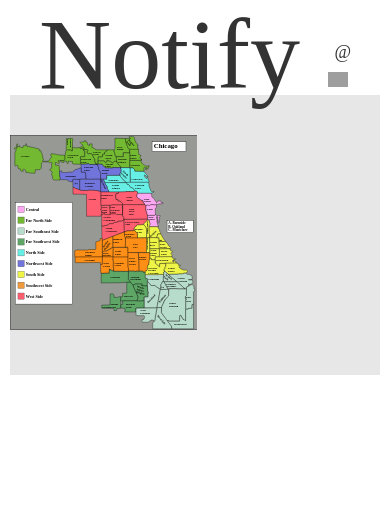
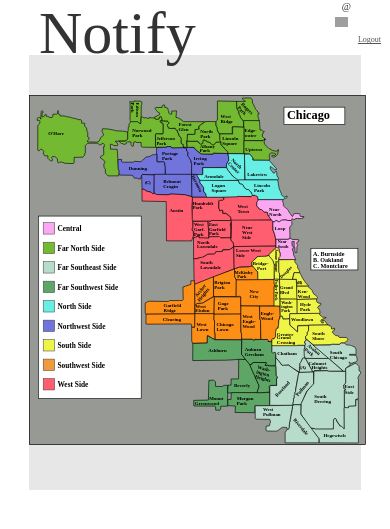
Before and after one commit to rnguyen7388/project-2, a Node server app: page /map in a window 390 px wide. Shown: the top 529 px of the page. Run offline with Node 20, Linux system fonts and the light colour scheme; some libraries are stand-ins or nearby versions; grey boxes are pictures that could not be loaded.

Commit message:
bug fixes and added logout

```diff
--- a/package.json
+++ b/package.json
@@ -22,7 +22,6 @@
     "mysql2": "^1.7.0",
     "passport": "^0.4.0",
     "passport-local": "^1.0.0",
-    "sass": "^1.26.10",
     "sequelize": "^5.8.6"
   },
   "devDependencies": {
--- a/public/js/script.js
+++ b/public/js/script.js
@@ -4,3 +4,4 @@
 
 $("#currentUser").removeAttr("style");
 $(".userSmall").removeAttr("style");
+$(".navbar-brand").removeAttr("style")
--- a/public/stylesheets/style.css
+++ b/public/stylesheets/style.css
@@ -53,7 +53,7 @@
   text-decoration: underline;
 }
 
-#userInfo {
+#userInfo{
   display: inline;
   float: right;
   text-align: right;
@@ -61,10 +61,20 @@
   font-weight: 400;
   font-style: normal;
   position: relative;
-  top: 40px;
+  top: 20px;
   font-size: 18px;
   margin-top: 0;
   margin-bottom: 0;
+}
+
+.navbar-brand {
+  padding: 0px;
+  text-align: right;
+  text-decoration: underline;
+  position:relative;
+  left: 57px;
+  color: #555555;
+  font-size: 12px;
 }
 
 main {
@@ -210,8 +220,7 @@
 }
 
 #mapdata {
-  margin-left: auto;
-  margin-right: auto;
+  text-align: center;
 }
 
 svg {
@@ -230,3 +239,42 @@
   height: 15px;
   margin :3px
 }
+
+@media (max-width:800px) {
+  #userInfo {
+    font-size: 10px;
+    top: 0px;
+    }
+    #home {
+      height: 10px;
+    }
+    .createPost {
+      width: 70%;
+    }
+    #button {
+      width: 70%;
+    }
+    header {
+      height:  55px;
+    }
+  .navbar-brand {
+    font-size: 8px;
+    left: 30px;
+    }
+    svg {
+      height: 350px;
+    }
+    .forum {
+      width: 70%;
+    }
+    .notify {
+      font-size: 60px;
+    }
+    .neighborhood {
+      font-size: 24px;
+      margin-left:5px;
+    }
+    #changeCity {
+    font-size: 24px;
+    }
+}
--- a/server.js
+++ b/server.js
@@ -1,9 +1,4 @@
-require("dotenv").config()
-
-console.log(process.env.API_KEY)
 // Requiring necessary npm packages
-const sass = require("sass");
-const compiler = sass.renderSync({ file: "public/stylesheets/input.scss"});
 const express = require("express");
 const session = require("express-session");
 // Requiring passport as we've configured it
--- a/views/chicago.handlebars
+++ b/views/chicago.handlebars
@@ -1,5 +1,6 @@
-<main class = "width">
-    <svg id="mapdata" version="1.0" viewBox="0 0 556.48 578.36" xmlns="http://www.w3.org/2000/svg" xmlns:xlink="http://www.w3.org/1999/xlink">
+<main>
+  <div id="mapdata">
+    <svg  version="1.0" viewBox="0 0 556.48 578.36" xmlns="http://www.w3.org/2000/svg" xmlns:xlink="http://www.w3.org/1999/xlink">
     <g transform="translate(-1.7777 -1.3988)">
      <rect x="2.3355" y="1.9566" width="555.36" height="577.24" fill="#969994" stroke="#000" stroke-width="1.1154"/>
     </g>
@@ -439,7 +440,7 @@
      </g>
     </g>
    </svg>
-
+</div>
 
   <script type="text/javascript" src="js/script.js"></script>
   </main>
--- a/views/layouts/main.handlebars
+++ b/views/layouts/main.handlebars
@@ -9,6 +9,7 @@
   <link href="/stylesheets/style.css" rel="stylesheet">
   <script src="https://cdnjs.cloudflare.com/ajax/libs/jquery/3.2.1/jquery.min.js"></script>
   <script src="/js/login.js"></script>
+  <script src="/js/forum.js"></script>
 </head>
 <header class="width">
     <h1 class="notify">Notify</h1>
@@ -20,6 +21,7 @@
         <p style="display: none"  class = "userSmall">
           <img id = "home" src="https://i.postimg.cc/MGHx62gD/69524.png" alt="Home Icon">{{user.neighborhood}}
         </p>
+        <a style="display: none" class="navbar-brand" href="/logout">Logout</a>
     </section>
 </header>
 <body>
```
Also changed, not shown: models/index.js (+19 -13 lines), public/js/forum.js (deleted, +0 -33 lines), public/js/post.js (+55 -7 lines), public/stylesheets/input.scss (deleted, +0 -161 lines), routes/api-routes.js (+18 -0 lines), views/forum.handlebars (+4 -14 lines), seeds.sql (deleted).
